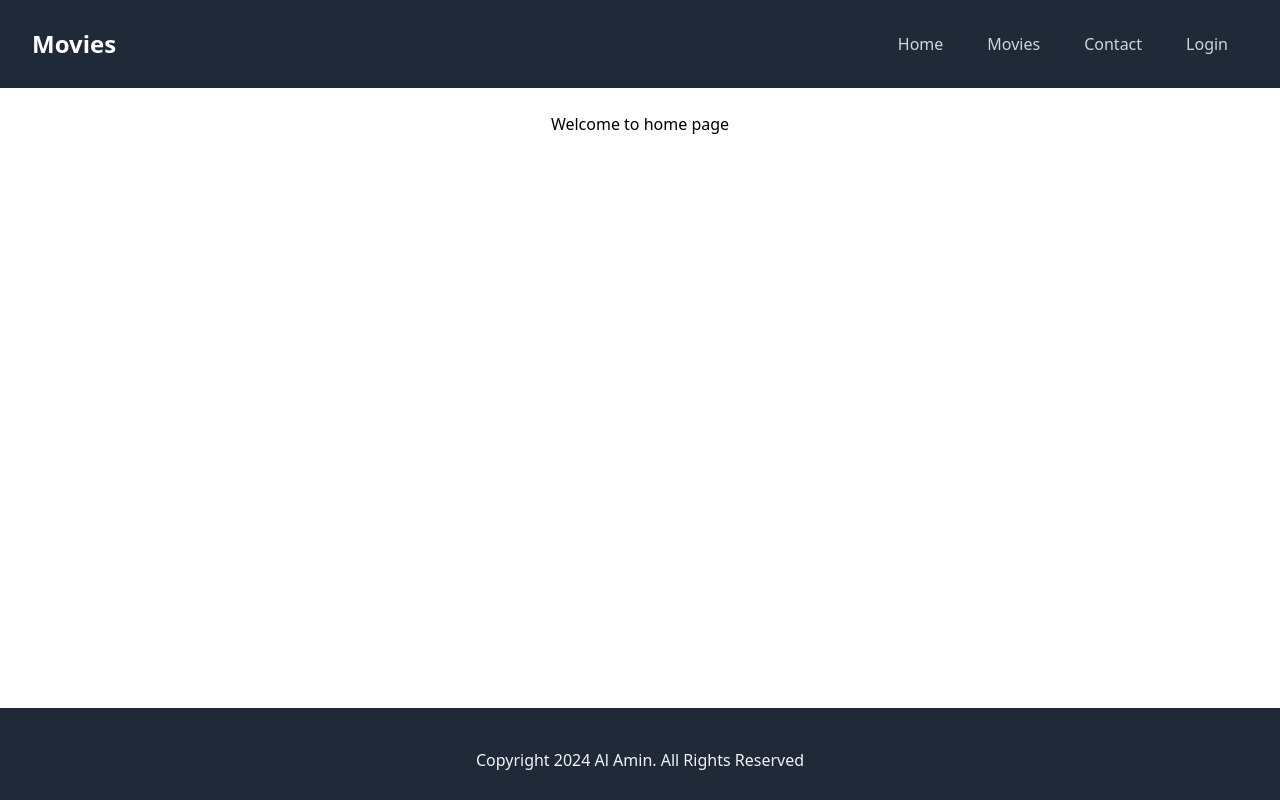
After one commit to ialaminpro/movies, a Symfony app: template templates/home/index.html.twig in a window 1280 px wide. The commit adds this page. Run offline with Twig, Linux system fonts and the light colour scheme; the template is opened without the code that fills it, so the values that code supplies are empty; style sheets or scripts are compiled from the project's sources; some libraries are stand-ins or nearby versions.

Commit message:
Create home page

```diff
--- a/src/Controller/MoviesController.php
+++ b/src/Controller/MoviesController.php
@@ -6,7 +6,6 @@ use App\Entity\Movie;
 use App\Form\MovieFormType;
 use App\Repository\MovieRepository;
 use Doctrine\ORM\EntityManagerInterface;
-use Elastica\Query\MatchQuery;
 use Elastica\Suggest;
 use Elastica\Suggest\Completion;
 use FOS\ElasticaBundle\Finder\TransformedFinder;
--- a/templates/base.html.twig
+++ b/templates/base.html.twig
@@ -9,14 +9,14 @@
     <script src="https://cdn.tailwindcss.com"></script>
     <script src="https://cdn.jsdelivr.net/gh/alpinejs/alpine@v2.3.5/dist/alpine.min.js" defer></script>
 </head>
-<body class="bg-gray-100 h-screen antialiased leading-none font-sans">
+<body class="grid grid-rows-[1fr_auto] min-h-screen">
 {% block header %}
     <header>
         <nav
                 class="flex items-center justify-between flex-wrap p-6 fixed w-full z-10 top-0"
                 x-data="{ isOpen: false }"
                 @keydown.escape="isOpen = false"
-                :class="{ 'shadow-lg bg-gray-600' : isOpen , 'bg-gray-600' : !isOpen}">
+                :class="{ 'shadow-lg bg-gray-600' : isOpen , 'bg-gray-800' : !isOpen}">
 
             <div class="flex items-center flex-shrink-0 text-white mr-6">
                 <a
@@ -104,7 +104,7 @@
 {% block body %}{% endblock %}
 
 {% block footer %}
-    <footer class="bg-gray-600 py-6 mt-20">
+    <footer class="bg-gray-800 text-white text-center p-4 mt-5">
         <p class="w-25 w-4/5 text-center pb-3 m-auto text-base text-gray-100 pt-6">
             Copyright 2024 Al Amin. All Rights Reserved
         </p>
--- /dev/null
+++ b/templates/home/index.html.twig
@@ -0,0 +1,10 @@
+
+{% extends "./base.html.twig" %}
+
+{% block title %}Home{% endblock %}
+
+{% block body %}
+    <div class="text-center fixed w-full top-28">
+    Welcome to home page
+    </div>
+{% endblock %}
```
Also changed, not shown: src/Controller/HomeController.php (added, +16 -0 lines), 1 other file.
